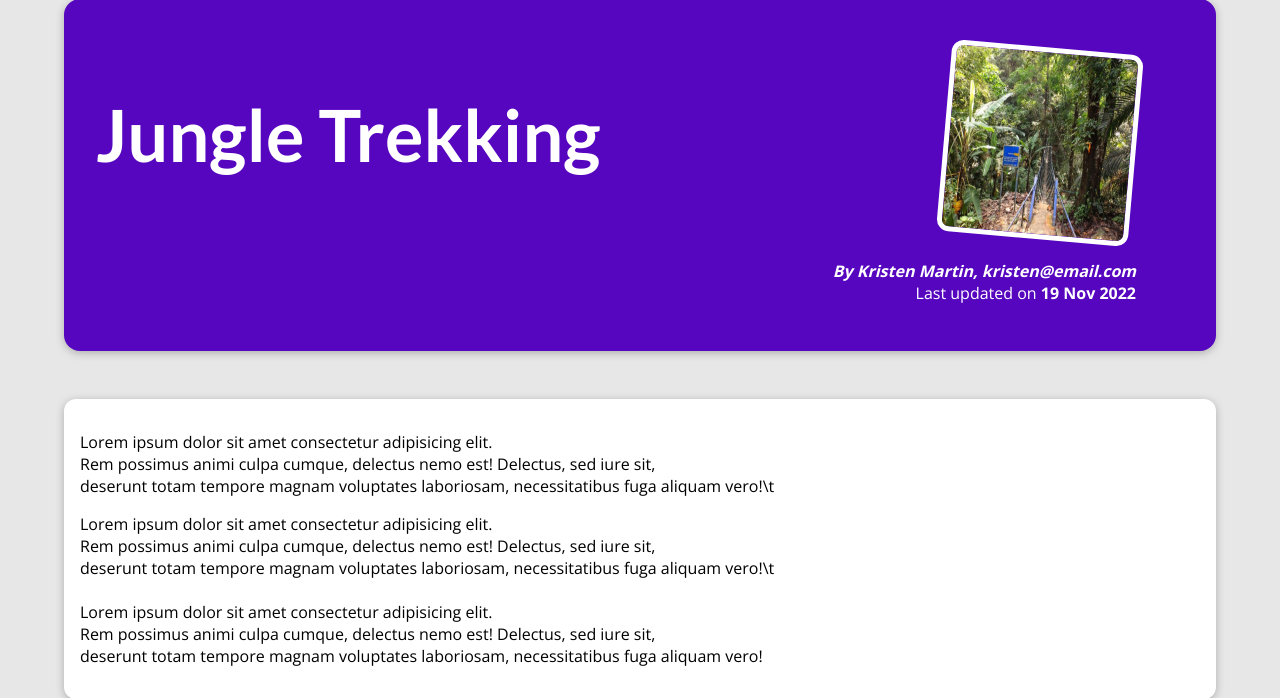
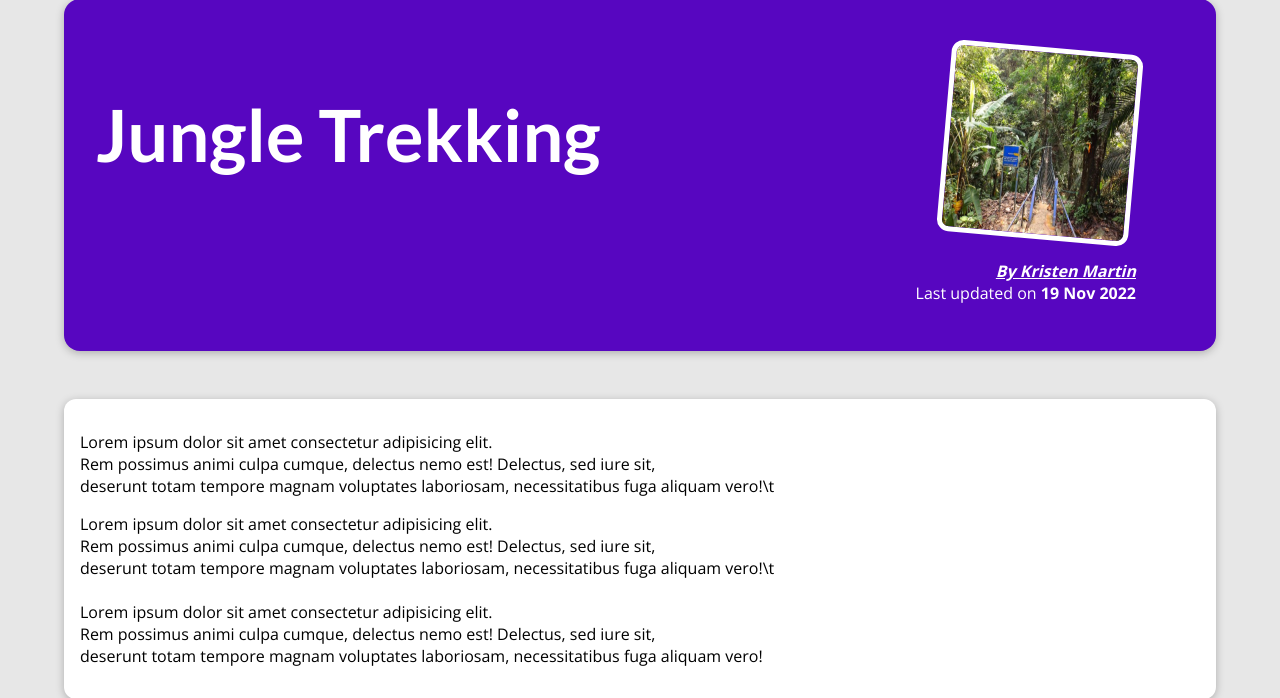
Before and after one commit to KristenM4/Django-Blog, a Django app: a page that uses blog/templates/blog/post.html in a window 1280 px wide. Shown: the part 129-827 px from the top of the page. Run offline with Django 4.2, Linux system fonts and the light colour scheme; data comes from the database, SQL or seed files in the repository.

Commit message:
change author name in post.html to a mailto:email_address link

```diff
--- a/blog/static/blog/post-detail.css
+++ b/blog/static/blog/post-detail.css
@@ -17,6 +17,10 @@ body {
     position: relative;
     box-shadow: 0 2px 8px rgba(0, 0, 0, 0.25);
     height: 22rem;
+  }
+
+  #summary a {
+    color:white;
   }
 
   #summary h2 {
--- a/blog/templates/blog/post.html
+++ b/blog/templates/blog/post.html
@@ -15,7 +15,7 @@
         <h2>{{ post.title }}</h2>
         <article>
             <img src="{% static 'blog/images/'|add:post.image_name }} %}" alt="Post {{ post.title }}" />
-            <address>By {{ post.author }}</address>
+            <address><a href="mailto:{{post.author.email_address}}">By {{ post.author.first_name }} {{ post.author.last_name }}</a></address>
             <div>
                 Last updated on <time>{{ post.date|date:"d M Y" }}</time>
             </div>
```
